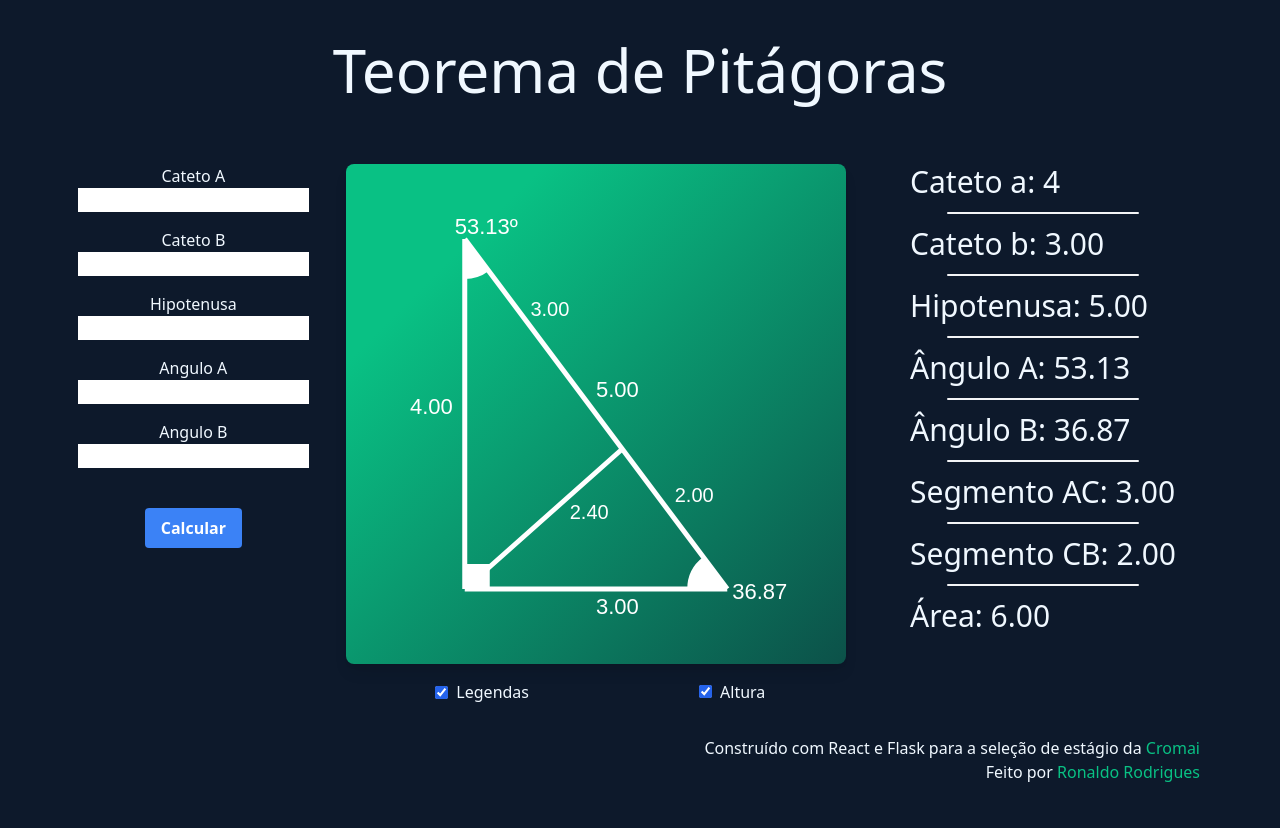
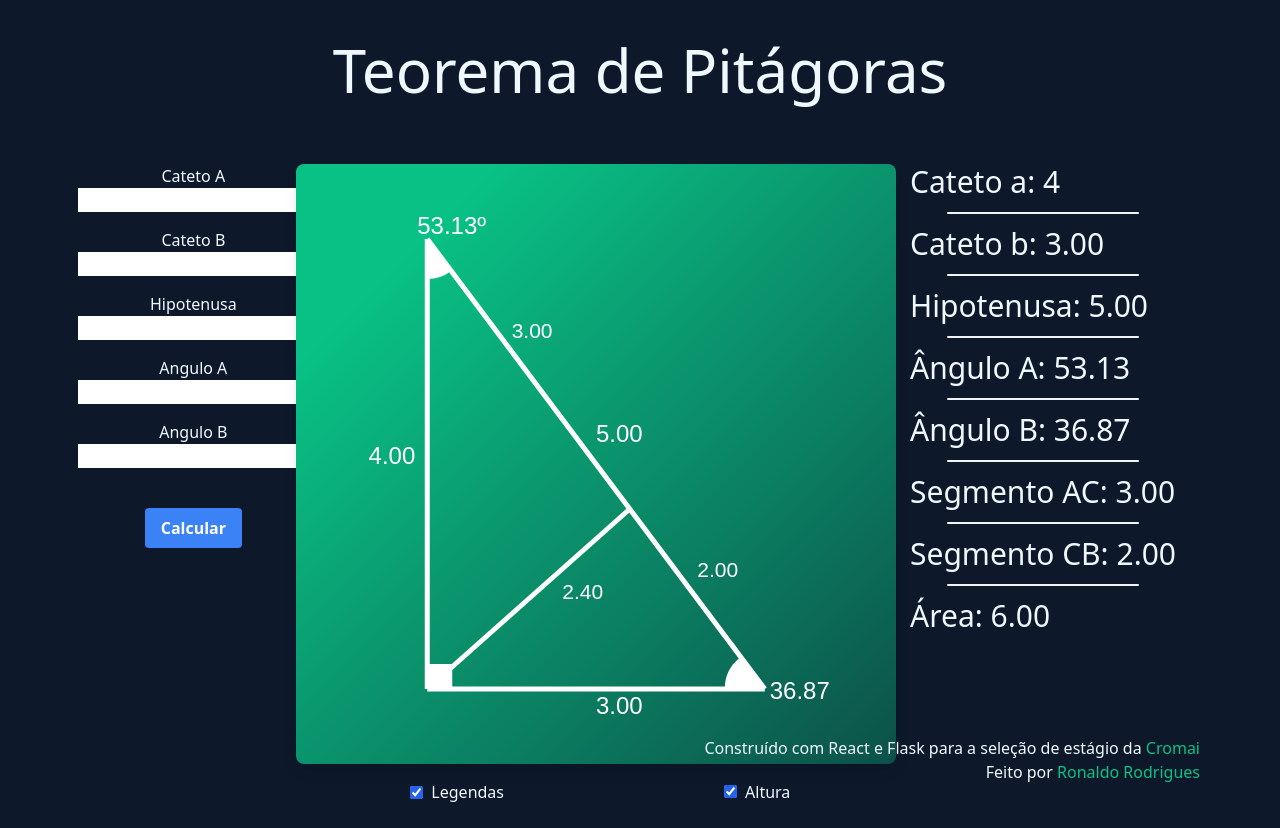
Before and after one commit to ronaldo26rodrigues/calculadora-pitagoras, a React (Vite) app in the folder calculadora-pitagoras/: page / in a window 1280 px wide. Before the commit the page ends 800 px from the top, so only its background shows below. Built offline with nearby package versions, Linux system fonts and the light colour scheme.

Commit message:
tamanho das legendas

```diff
--- a/calculadora-pitagoras/src/App.tsx
+++ b/calculadora-pitagoras/src/App.tsx
@@ -42,7 +42,7 @@ function App() {
       <div className="flex flex-col xl:flex-row sm:justify-between h-max  text-center items-center xl:items-start gap-y-12">
         <FormCalc setLinhaDestacada={setLinhaDestacada} valoresAbsolutos={valoresAbsolutos} setValoresAbsolutos={setValoresAbsolutos}/>
         <TriangleShape
-          canvasSize={screenSize<620?0.8*screenSize:500}
+          canvasSize={screenSize<620?0.8*screenSize:600}
           canvasPadding={150}
           labelsOn={true}
           alturaOn={true}
--- a/calculadora-pitagoras/src/components/TriangleDraw.ts
+++ b/calculadora-pitagoras/src/components/TriangleDraw.ts
@@ -65,7 +65,7 @@ export function TrianguloDraw({canvas, valoresAbsolutos, valoresRelativos, ponto
     ctx.lineWidth = 5;
 
 
-    ctx.font = '22px Arial'
+    ctx.font = `${0.04*canvasSize}px Arial`
 
     function txtLegenda(valor:number, seZero: string, eAngulo=false) {
         return `${valor==0?seZero:valor.toFixed(2)}${eAngulo?'º':''}`
@@ -81,7 +81,7 @@ export function TrianguloDraw({canvas, valoresAbsolutos, valoresRelativos, ponto
         ctx.fillText(txtLegenda(valoresAbsolutos.catetoB, 'b'), canvasSize/2, pontoPartida.y+catetoA+25);
 
         ctx.fillText(txtLegenda(valoresAbsolutos.hipotenusa, 'c'), pontoPartida.x+0.5*catetoB, pontoPartida.y+(0.45)*catetoA);
-        ctx.font = '20px Arial'
+        ctx.font = `${0.035*canvasSize}px Arial`
 
         if(alturaOn) ctx.fillText(txtLegenda(valoresAbsolutos.h1, 'm'), pontoPartida.x+0.25*catetoB, pontoPartida.y+(0.22)*catetoA);
         if(alturaOn) ctx.fillText(txtLegenda(valoresAbsolutos.h2, 'n'), pontoPartida.x+0.80*catetoB, pontoPartida.y+(0.75)*catetoA);
```
